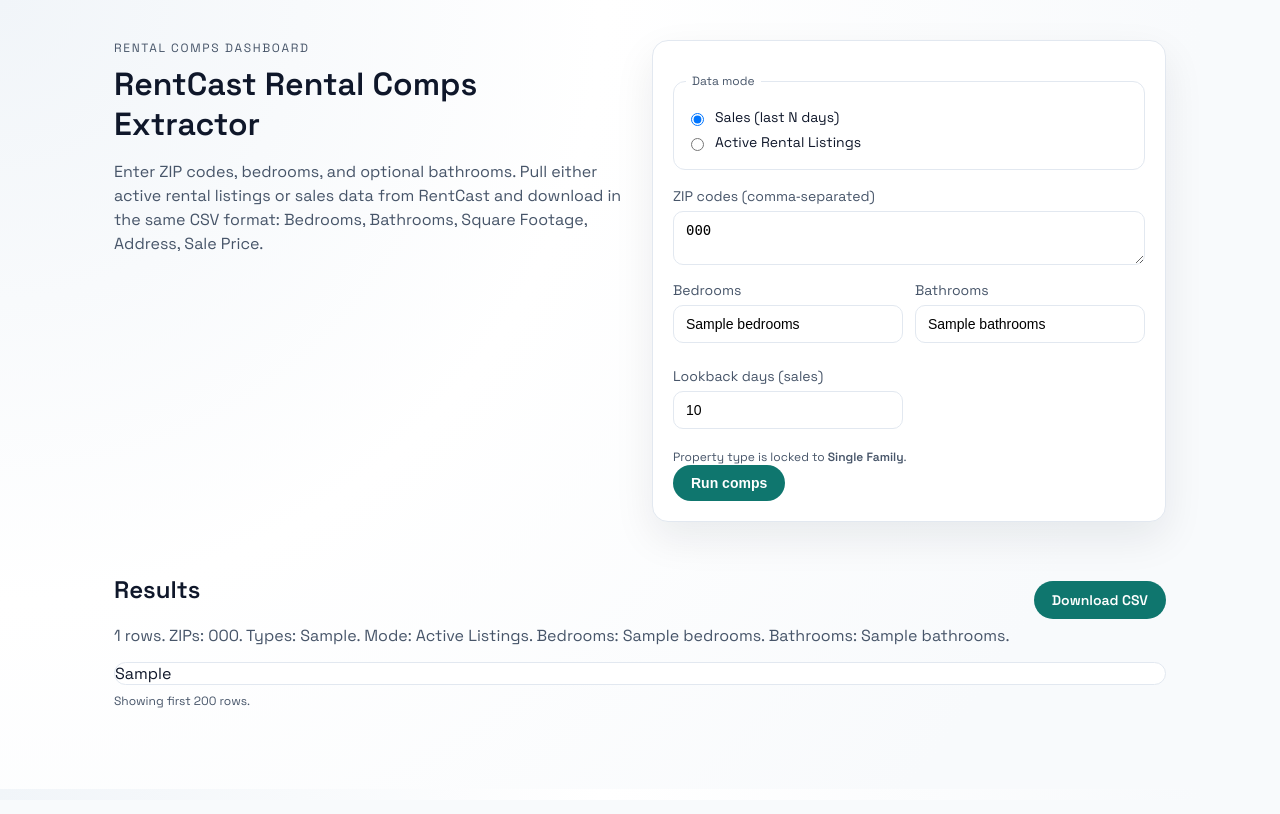
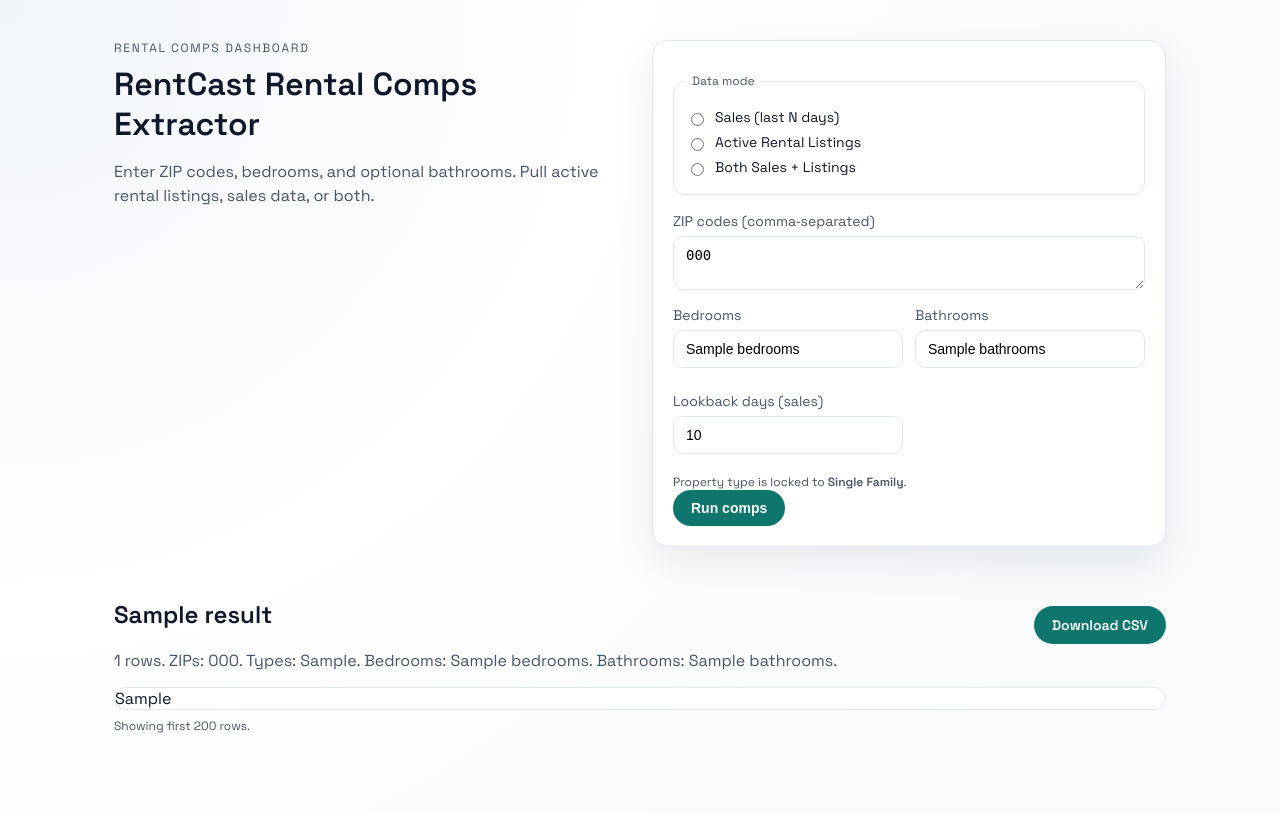
Before and after one commit to Kanishk7436/rentcast-comps, a Flask app: template templates/index.html in a window 1280 px wide. Before the commit the page ends 708 px from the top, so only its background shows below. Run offline with Flask 3, Linux system fonts and the light colour scheme; the template is opened without the code that fills it: most values are stand-ins (such as "Sample title", 1, 10 or a date in 2020).

Commit message:
Align rental comps format and support both datasets

```diff
--- a/app.py
+++ b/app.py
@@ -21,6 +21,7 @@
 APP_PASSWORD = os.getenv("APP_PASSWORD", "").strip()
 PROTECT_APP = bool(APP_USERNAME and APP_PASSWORD)
 EXPORTS: dict[str, bytes] = {}
+EXPORT_META: dict[str, str] = {}
 
 
 def _unauthorized():
@@ -67,12 +68,45 @@
             "property_types": DEFAULT_PROPERTY_TYPES,
             "bedrooms": DEFAULT_BEDROOMS,
             "bathrooms": DEFAULT_BATHROOMS,
-            "query_type": "sales",
+            "query_scope": "sales",
             "lookback_days": "365",
         },
         results=None,
         error=None,
     )
+
+
+def _build_result_payload(
+    df,
+    dataset_name: str,
+    dataset_label: str,
+    query_scope: str,
+    zips,
+    property_types,
+    bedrooms: str,
+    bathrooms: str,
+    out_path: str,
+):
+    table_html = df.head(200).to_html(index=False, classes="table")
+    csv_bytes = df.to_csv(index=False).encode("utf-8")
+    download_token = uuid.uuid4().hex
+    EXPORTS[download_token] = csv_bytes
+    filename = os.path.basename(out_path).replace(".csv", ".csv")
+    EXPORT_META[download_token] = filename
+
+    return {
+        "row_count": len(df),
+        "filename": os.path.basename(out_path),
+        "download_token": download_token,
+        "table_html": table_html,
+        "zips": ", ".join(zips),
+        "property_types": ", ".join(property_types),
+        "bedrooms": bedrooms,
+        "bathrooms": bathrooms,
+        "query_scope": query_scope,
+        "dataset_name": dataset_name,
+        "dataset_label": dataset_label,
+    }
 
 
 @app.post("/run")
@@ -82,18 +116,22 @@
         property_types = ["Single Family"]
         bedrooms = request.form.get("bedrooms", DEFAULT_BEDROOMS).strip() or DEFAULT_BEDROOMS
         bathrooms = request.form.get("bathrooms", DEFAULT_BATHROOMS).strip() or DEFAULT_BATHROOMS
-        query_type = request.form.get("query_type", "sales").strip() or "sales"
+        query_scope = request.form.get("query_scope", "sales").strip() or "sales"
         lookback_days = request.form.get("lookback_days", "365").strip()
         lookback_days = int(lookback_days) if lookback_days.isdigit() else 365
 
+        selected_scope = {"sales", "listings", "both"}
+        if query_scope not in selected_scope:
+            query_scope = "sales"
+
         ts = datetime.now().strftime("%Y%m%d_%H%M%S")
-        suffix = uuid.uuid4().hex[:6]
-        filename_prefix = "rentcast_sales" if query_type == "sales" else "rentcast_listings"
-        filename = f"{filename_prefix}_{ts}_{suffix}.csv"
-        out_path = os.path.join("output", filename)
+        run_token = uuid.uuid4().hex[:6]
+        results = []
+        scopes_to_run = [query_scope] if query_scope != "both" else ["sales", "listings"]
 
-        if query_type == "sales":
-            df = run_sales_properties_last_12_months(
+        if "sales" in scopes_to_run:
+            out_path = os.path.join("output", f"rentcast_sales_{ts}_{run_token}_sales.csv")
+            df_sales = run_sales_properties_last_12_months(
                 target_zips=zips,
                 target_property_types=property_types,
                 target_bedrooms=bedrooms,
@@ -101,32 +139,42 @@
                 lookback_days=lookback_days,
                 out_path=out_path,
             )
-        else:
-            df = run_mls_active_listings(
+            results.append(
+                _build_result_payload(
+                    df_sales,
+                    "sales",
+                    f"Sales (last {lookback_days} days)",
+                    query_scope,
+                    zips,
+                    property_types,
+                    bedrooms,
+                    bathrooms,
+                    out_path,
+                )
+            )
+
+        if "listings" in scopes_to_run:
+            out_path = os.path.join("output", f"rentcast_listings_{ts}_{run_token}_listings.csv")
+            df_listings = run_mls_active_listings(
                 target_zips=zips,
                 target_property_types=property_types,
                 target_bedrooms=bedrooms,
                 target_bathrooms=bathrooms,
                 out_path=out_path,
             )
-
-        table_html = df.head(200).to_html(index=False, classes="table")
-        csv_bytes = df.to_csv(index=False).encode("utf-8")
-        download_token = uuid.uuid4().hex
-        EXPORTS[download_token] = csv_bytes
-
-        results = {
-            "row_count": len(df),
-            "filename": filename,
-            "download_token": download_token,
-            "table_html": table_html,
-            "zips": ", ".join(zips),
-            "property_types": ", ".join(property_types),
-            "bedrooms": bedrooms,
-            "bathrooms": bathrooms,
-            "query_type": query_type,
-            "lookback_days": str(lookback_days),
-        }
+            results.append(
+                _build_result_payload(
+                    df_listings,
+                    "listings",
+                    "Active Rental Listings",
+                    query_scope,
+                    zips,
+                    property_types,
+                    bedrooms,
+                    bathrooms,
+                    out_path,
+                )
+            )
 
         return render_template(
             "index.html",
@@ -135,7 +183,7 @@
                 "property_types": property_types,
                 "bedrooms": bedrooms,
                 "bathrooms": bathrooms,
-                "query_type": query_type,
+                "query_scope": query_scope,
                 "lookback_days": str(lookback_days),
             },
             results=results,
@@ -149,7 +197,7 @@
                 "property_types": DEFAULT_PROPERTY_TYPES,
                 "bedrooms": DEFAULT_BEDROOMS,
                 "bathrooms": DEFAULT_BATHROOMS,
-                "query_type": "sales",
+                "query_scope": "sales",
                 "lookback_days": "365",
             },
             results=None,
@@ -160,12 +208,13 @@
 @app.get("/download/<string:token>")
 def download(token: str):
     csv_bytes = EXPORTS.get(token)
+    download_name = EXPORT_META.get(token, "rentcast_comps.csv")
     if csv_bytes:
         return send_file(
             io.BytesIO(csv_bytes),
             mimetype="text/csv",
             as_attachment=True,
-            download_name="rentcast_comps.csv",
+            download_name=download_name,
         )
 
     token_filename = os.path.basename(token)
--- a/main.py
+++ b/main.py
@@ -327,7 +327,7 @@
     target_bathrooms: Optional[str] = DEFAULT_BATHROOMS,
     out_path: str = "output/rentcast_mls_listings.csv",
 ) -> pd.DataFrame:
-    """Fetch active long-term rental listings and export full RentCast MLS payload."""
+    """Fetch active long-term rental listings and export the rent comps format."""
     load_dotenv()
     os.makedirs("output", exist_ok=True)
 
@@ -364,30 +364,83 @@
 
     if not deduped_records:
         df = pd.DataFrame(
-            columns=["Bedrooms", "Bathrooms", "Square Footage", "Address", "Sale Price"]
+            columns=[
+                "address",
+                "year_built",
+                "home_sqft",
+                "bedrooms",
+                "bathrooms",
+                "garage_spaces",
+                "asking_rent",
+                "rent_per_sqft",
+                "furnished",
+                "pool",
+                "lot_sqft",
+                "status",
+                "days_on_market",
+                "last_seen_date",
+                "listing_id",
+                "zipCode",
+                "city",
+                "state",
+                "propertyType",
+            ]
         )
         df.to_csv(out_path, index=False)
         print(f"Saved: {out_path} (0 rows)")
         return df
 
+    # Keep enrichment bounded to avoid too many lookup calls.
+    max_enrich = min(len(deduped_records), 15)
     rows: List[Dict[str, Any]] = []
-    for record in deduped_records:
+    for idx, record in enumerate(deduped_records):
         address = first_present(record, "formattedAddress", "address", "addressLine1")
-        sale_price = first_present(record, "price", "askingPrice")
-        if not address or sale_price is None:
+        if not address:
             continue
 
-        rows.append(
-            {
-                "Bedrooms": first_present(record, "bedrooms", "beds"),
-                "Bathrooms": first_present(record, "bathrooms", "baths"),
-                "Square Footage": first_present(record, "squareFootage", "sqft"),
-                "Address": address,
-                "Sale Price": sale_price,
-            }
-        )
+        prop = None
+        if idx < max_enrich:
+            try:
+                prop = property_lookup_by_address(address)
+            except Exception:
+                prop = None
 
-    df = pd.DataFrame(rows, columns=["Bedrooms", "Bathrooms", "Square Footage", "Address", "Sale Price"])
+        row = extract_fields(record, prop)
+        if not row.get("asking_rent"):
+            row["asking_rent"] = first_present(record, "price", "askingPrice")
+        if row["rent_per_sqft"] is None and row["asking_rent"] and row["home_sqft"]:
+            try:
+                row["rent_per_sqft"] = round(float(row["asking_rent"]) / float(row["home_sqft"]), 4)
+            except Exception:
+                pass
+
+        if not row.get("address"):
+            row["address"] = address
+
+        rows.append(row)
+
+    columns = [
+        "address",
+        "year_built",
+        "home_sqft",
+        "bedrooms",
+        "bathrooms",
+        "garage_spaces",
+        "asking_rent",
+        "rent_per_sqft",
+        "furnished",
+        "pool",
+        "lot_sqft",
+        "status",
+        "days_on_market",
+        "last_seen_date",
+        "listing_id",
+        "zipCode",
+        "city",
+        "state",
+        "propertyType",
+    ]
+    df = pd.DataFrame(rows, columns=columns)
     if df.empty:
         df.to_csv(out_path, index=False)
         print(f"Saved: {out_path} ({len(df)} rows)")
--- a/templates/index.html
+++ b/templates/index.html
@@ -13,9 +13,8 @@
           <div class="eyebrow">Rental comps dashboard</div>
           <h1>RentCast Rental Comps Extractor</h1>
           <p class="subhead">
-            Enter ZIP codes, bedrooms, and optional bathrooms. Pull either active rental
-            listings or sales data from RentCast and download in the same CSV format:
-            Bedrooms, Bathrooms, Square Footage, Address, Sale Price.
+            Enter ZIP codes, bedrooms, and optional bathrooms. Pull active rental
+            listings, sales data, or both.
           </p>
         </div>
         <div class="card">
@@ -23,14 +22,19 @@
             <fieldset>
               <legend>Data mode</legend>
               <label class="check">
-                <input type="radio" name="query_type" value="sales"
-                  {% if defaults.query_type != 'listings' %}checked{% endif %} />
+                <input type="radio" name="query_scope" value="sales"
+                  {% if defaults.query_scope == 'sales' or defaults.query_scope == 'both' and not results %}checked{% endif %} />
                 Sales (last N days)
               </label>
               <label class="check">
-                <input type="radio" name="query_type" value="listings"
-                  {% if defaults.query_type == 'listings' %}checked{% endif %} />
+                <input type="radio" name="query_scope" value="listings"
+                  {% if defaults.query_scope == 'listings' %}checked{% endif %} />
                 Active Rental Listings
+              </label>
+              <label class="check">
+                <input type="radio" name="query_scope" value="both"
+                  {% if defaults.query_scope == 'both' %}checked{% endif %} />
+                Both Sales + Listings
               </label>
             </fieldset>
 
@@ -69,24 +73,22 @@
 
       {% if results %}
       <section class="results">
+        {% for result in results %}
         <div class="results-header">
           <div>
-              <h2>Results</h2>
+              <h2>{{ result.dataset_label }}</h2>
               <p>
-              {{ results.row_count }} rows. ZIPs: {{ results.zips }}. Types: {{ results.property_types }}.
-              Mode: {% if results.query_type == 'sales' %}Sales{% else %}Active Listings{% endif %}.
-              {% if results.query_type == 'sales' %}
-              Last {{ results.lookback_days }} days.
-              {% endif %}
-              Bedrooms: {{ results.bedrooms }}. Bathrooms: {{ results.bathrooms or 'Any' }}.
-            </p>
+              {{ result.row_count }} rows. ZIPs: {{ result.zips }}. Types: {{ result.property_types }}.
+              Bedrooms: {{ result.bedrooms }}. Bathrooms: {{ result.bathrooms or 'Any' }}.
+              </p>
           </div>
-          <a class="button" href="/download/{{ results.download_token or results.filename }}">Download CSV</a>
+          <a class="button" href="/download/{{ result.download_token }}">Download CSV</a>
         </div>
         <div class="table-wrap">
-          {{ results.table_html | safe }}
+          {{ result.table_html | safe }}
         </div>
         <div class="note">Showing first 200 rows.</div>
+        {% endfor %}
       </section>
       {% endif %}
     </div>
```
